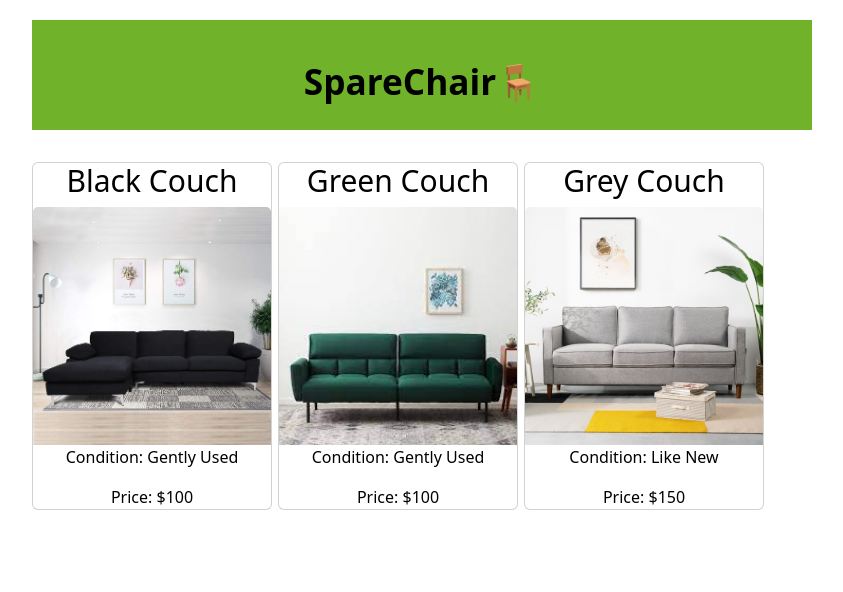
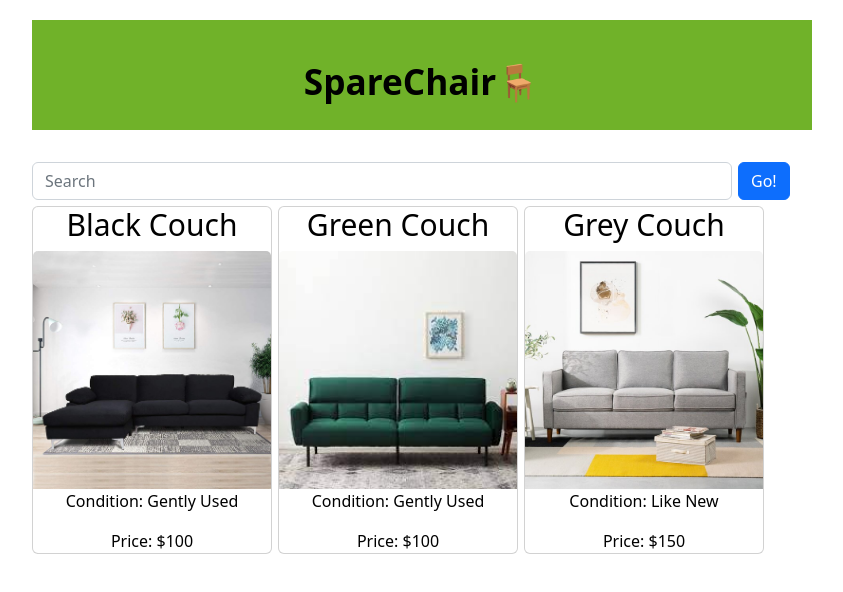
Before and after one commit to mling2/sparechair, a React (Create React App) app in the folder my-app/: page /browse in a window 1280 px wide. Shown: the top 592 px of the page, without its empty margins (218-1061 px from the left). Built offline with nearby package versions, Linux system fonts and the light colour scheme.

Commit message:
search bar functionality

```diff
--- a/my-app/src/pages/Browse.js
+++ b/my-app/src/pages/Browse.js
@@ -7,14 +7,9 @@ import Filters from './Filters.js';
 
 class Browse extends React.Component {
     render() {
-        <Filters />
-        const items = productData.map((item) =>
-        <Item name={item.name}
-              imgFile={item.imgFile}
-              condition={Condition[item.condition]}
-              price={item.price} />);
         return (
-            <div>{items}</div>
+            <div>
+                <Filters products = {productData}/></div>
             );
     }
 };
--- a/my-app/src/pages/Filters.js
+++ b/my-app/src/pages/Filters.js
@@ -1,7 +1,44 @@
-// function Filters () {
-//     return (
+import {Condition} from './Condition.ts';
+import Form from 'react-bootstrap/Form';
+import Button from 'react-bootstrap/Button';
+import React from 'react';
+import Item from './Item.js';
 
-//     );
-// }
+class Filters extends React.Component {
+    state = { query : "" };
 
-// export default Filters;
+    onChange = e => { this.setState({ query : e.target.value }) };
+
+    handleSubmit = event => {
+        event.preventDefault();
+        console.log(this.state.query);
+
+    };
+
+    render() {
+        const items = this.props.products.filter(item =>
+            item.name.toLowerCase().includes(this.state.query.toLowerCase())).map((item) =>
+        <Item name={item.name}
+              imgFile={item.imgFile}
+              condition={Condition[item.condition]}
+              price={item.price} />);
+        return (
+            <div>
+                <div style={{ display: "flex", flexDirection: "col" }}>
+                <Form onSubmit={this.handleSubmit}>
+                    <Form.Control style={{width:'700px'}}
+                                type="search"
+                                value={this.state.query}
+                                onChange={this.onChange}
+                                placeholder="Search" />
+                </Form>
+                <Button type="submit">Go!</Button>
+
+            </div>
+            {items}
+            </div>
+        );
+    }
+}
+
+export default Filters;
--- a/my-app/src/pages/TransactionItem.js
+++ b/my-app/src/pages/TransactionItem.js
@@ -20,9 +20,9 @@ function KitchenSinkExample() {
       <Card.Img variant="top" src={location.state.imgFile} />
       <Card.Body>
         <Card.Title>{location.state.name}</Card.Title>
-        <Card.Text>
+        {/* <Card.Text>
           Couch that I bought in college. Used for 2 years.
-        </Card.Text>
+        </Card.Text> */}
       </Card.Body>
       <ListGroup className="list-group-flush">
         <ListGroup.Item>Location: {location.state.location}</ListGroup.Item>
```
Also changed, not shown: 1 other file (tests, documents, lock files or other folders).
